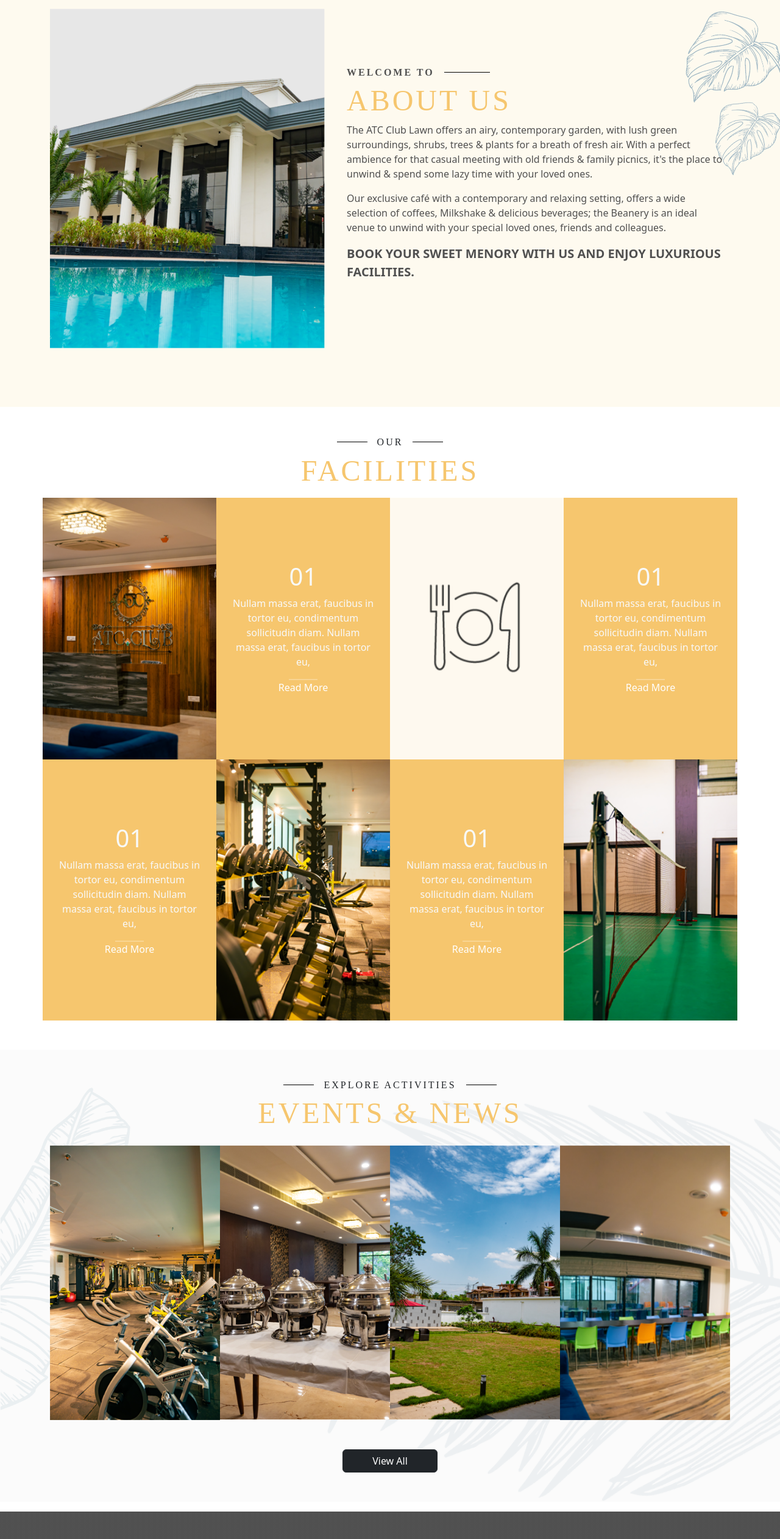
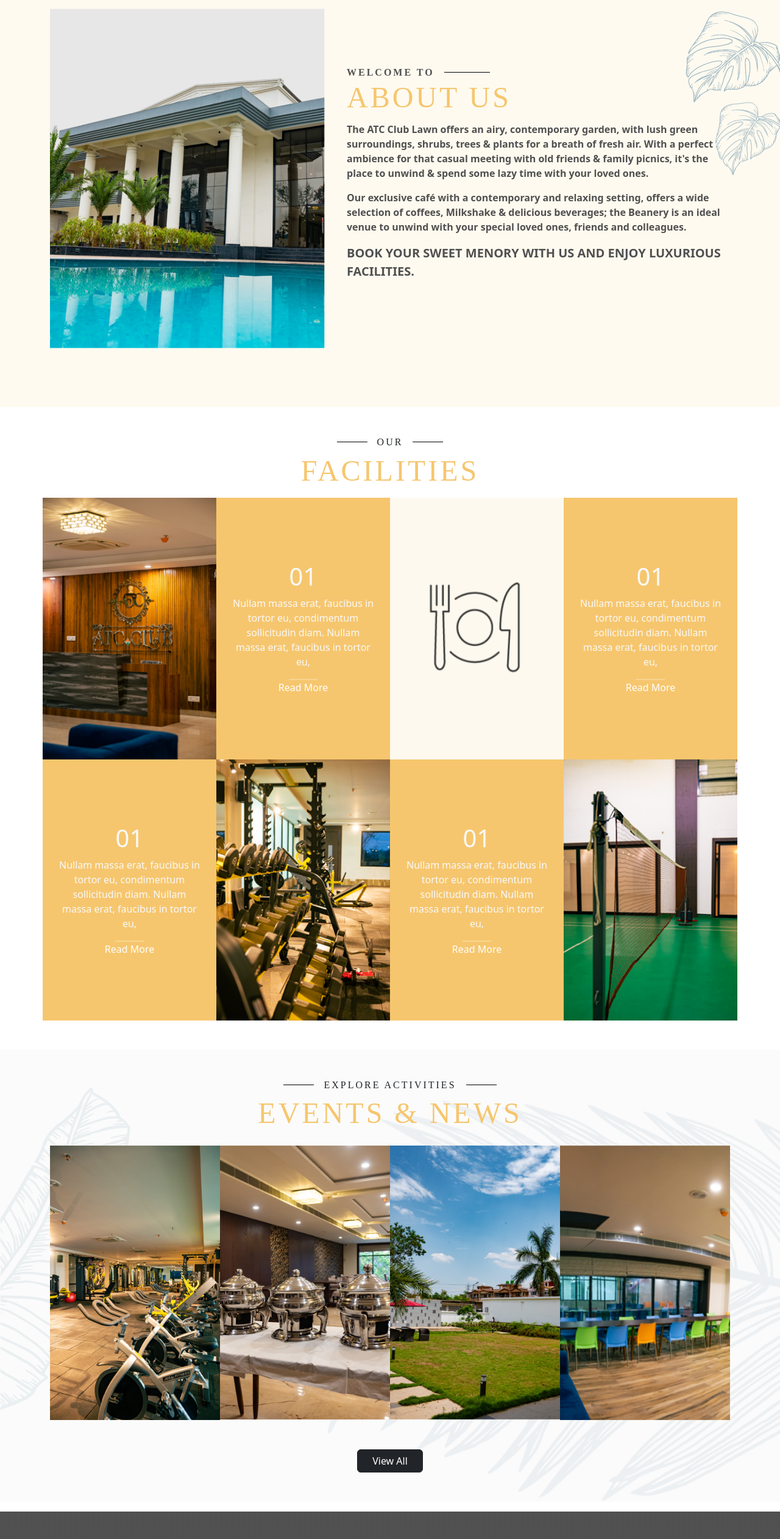
Before and after one commit to devartistrybikram/atcclub, a plain HTML site: page index.html in a window 1280 px wide. Shown: the part 980-3503 px from the top of the page at 61% size. Drawn offline with nearby package versions, Linux system fonts and the light colour scheme; grey boxes are pictures that could not be loaded.

Commit message:
Update index.html

```diff
--- a/index.html
+++ b/index.html
@@ -102,9 +102,9 @@
                 </div>
                 <div class="col-12 col-lg-7 p-4" style="z-index: 5;">
                     <h6 class="line fw-bold">WELCOME TO</h6>
-                    <h1 class="title">ABOUT US</h1>
-                    <p class="">The ATC Club Lawn offers an airy, contemporary garden, with lush green surroundings, shrubs, trees & plants for a breath of fresh air. With a perfect ambience for that casual meeting with old friends & family picnics, it's the place to unwind & spend some lazy time with your loved ones.</p>
-                    <p class="">Our exclusive café with a contemporary and relaxing setting, offers a wide selection of coffees, Milkshake & delicious beverages; the Beanery is an ideal venue to unwind with your special loved ones, friends and colleagues.</p>
+                    <h1 class="title lh-1 mt-0 mb-3">ABOUT US</h1>
+                    <p class="fw-semibold lh-base">The ATC Club Lawn offers an airy, contemporary garden, with lush green surroundings, shrubs, trees & plants for a breath of fresh air. With a perfect ambience for that casual meeting with old friends & family picnics, it's the place to unwind & spend some lazy time with your loved ones.</p>
+                    <p class="fw-semibold lh-base">Our exclusive café with a contemporary and relaxing setting, offers a wide selection of coffees, Milkshake & delicious beverages; the Beanery is an ideal venue to unwind with your special loved ones, friends and colleagues.</p>
                     <p class="fw-bold fs-5">BOOK YOUR SWEET MENORY WITH US AND ENJOY LUXURIOUS FACILITIES.</p>
                 </div>
             </div>
@@ -234,7 +234,7 @@
                     </div>
                 </div>
             </div>
-            <button type="button" class="btn btn-dark px-5 mt-5">View All</button>
+            <button type="button" class="btn btn-dark px-4 mt-5">View All</button>
         </div>
     </section>
 
@@ -261,6 +261,11 @@
             <div class="row">
                 <div class="col-12 col-md-6 col-lg-4 fs-5">
                     <p> <strong class="fs-5">ATC CLUB</strong> <br/> Aastha Twin City, Telco, Murakati, Hurlung Baridih Birsanagar, Jamshedpur, Jharkhand - 831019</p>
+                    <div class="d-flex gap-2">
+                        <a href="#" class="link"><i class="fa-brands fa-facebook"></i></a>
+                        <a href="#" class="link"><i class="fa-brands fa-instagram"></i></a>
+                        <a href="#" class="link"><i class="fa-brands fa-twitter"></i></a>
+                    </div>
                 </div>
                 <div class="col-12 col-md-6 col-lg-3">
                     <p> <strong class="fs-5">PHONE</strong> <br/> <a href="tel:+919147166065">+91 9147166065</a></p>
```
